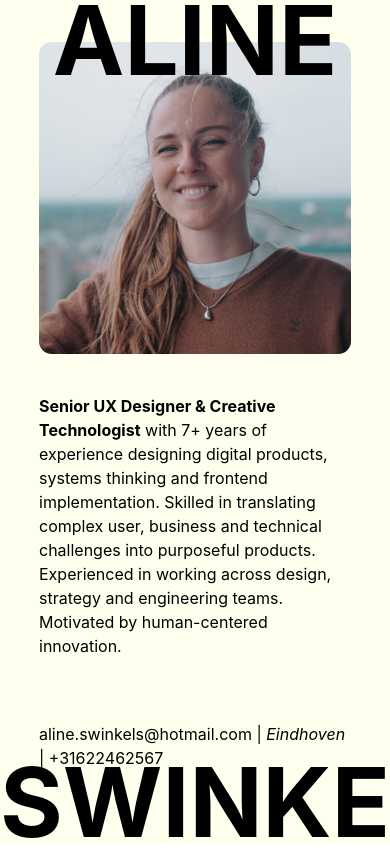
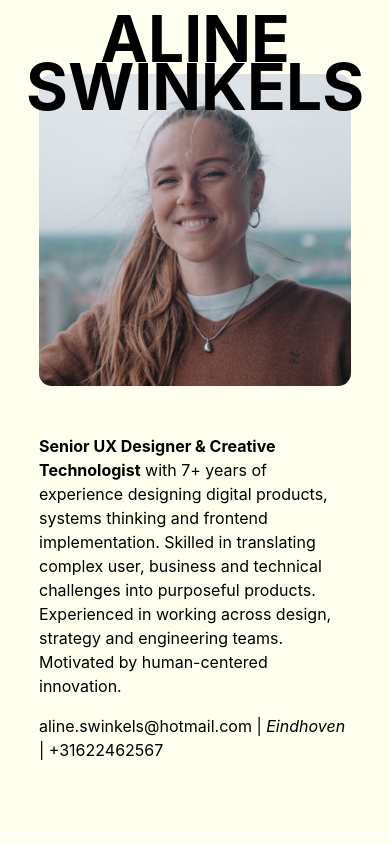
Before and after one commit to alineswinkels/PhotographyPortfolio, a React (Create React App) app in the folder app/: page / in a window 390 px wide. Built offline with nearby package versions, Linux system fonts and the light colour scheme.

Commit message:
change favicon and some css

```diff
--- a/app/public/index.html
+++ b/app/public/index.html
@@ -2,7 +2,7 @@
 <html lang="en">
   <head>
     <meta charset="utf-8" />
-    <link rel="icon" href="%PUBLIC_URL%/favicon.ico" />
+    <link rel="icon" href="%PUBLIC_URL%/favicon2.ico" />
     <meta name="viewport" content="width=device-width, initial-scale=1" />
     <meta name="theme-color" content="#000000" />
     <meta
--- a/app/src/App.scss
+++ b/app/src/App.scss
@@ -135,6 +135,7 @@
   img {
     width: 20%;
     border-radius: 0.4em;
+    align-self: flex-start;
   }
 
   .introduction-paragraph {
@@ -154,24 +155,43 @@
   }
 }
 
-@media (max-width: 1024px) {
+@media (max-width: 768px) {
   .image-wrapper {
     display: block;
     img {
       width: 100%;
       height: auto;
+      margin-bottom: 1em;
     }
     .introduction-paragraph {
     width: 100%;
 
     p {
       width: 100%;
-      margin: 2em 0;
+      margin: 0.5em 0;
     }
   }
   }
 
-  .page .name h1 {
-    font-size: 3em;
+  .page {
+    .name {
+    position: absolute;
+    left: 0;
+    text-align: center;
+    width: 100%;
+    overflow: hidden;
+
+    h1 {
+      font-size: 2em;
+      margin: 0;
+      text-transform: uppercase;
+    }
+    &.first-name {
+      top: 0;
+    }
+    &.last-name {
+      top: 1.5em;
+    }
+  }
   }
 }
```
Also changed, not shown: app/public/manifest.json, 1 other file (tests, documents, lock files or other folders).
